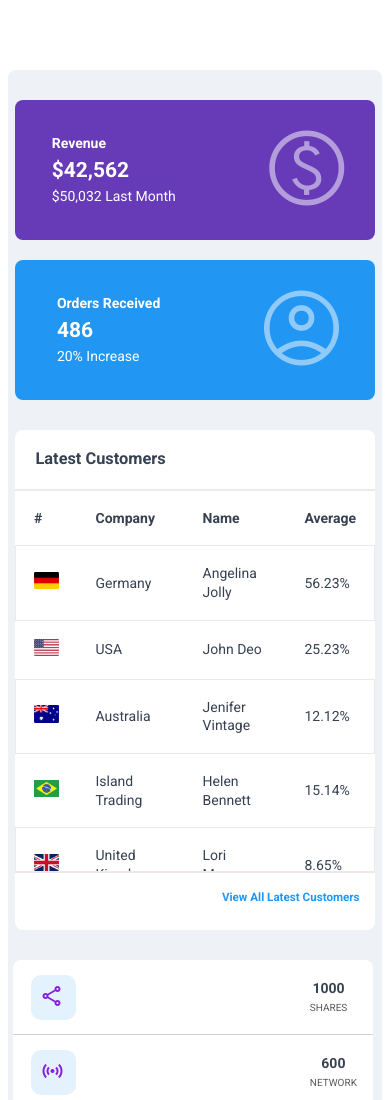
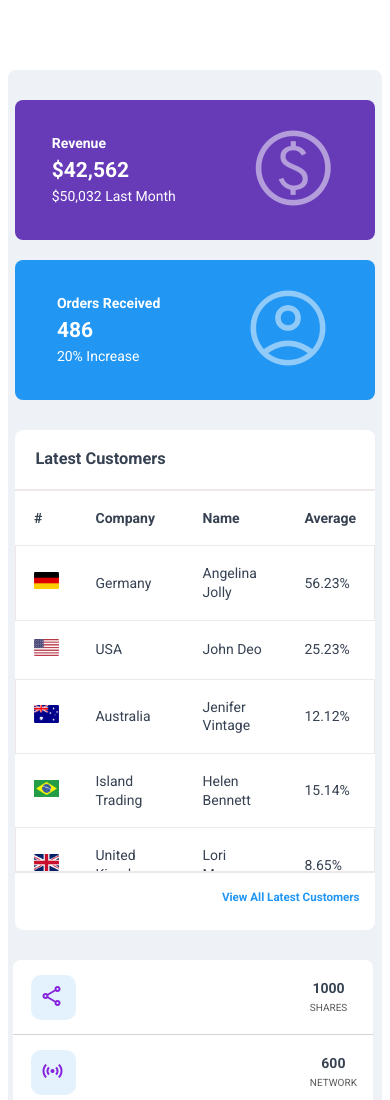
Before and after one commit to Jitendrayadav7999/ui-clone, a plain HTML site: page index.html in a window 390 px wide. Shown: the top 1100 px of the page. Drawn offline with nearby package versions, Linux system fonts and the light colour scheme.

Commit message:
left first div mange padding

```diff
--- a/screen.css
+++ b/screen.css
@@ -1,4 +1,3 @@
-
 @media screen and (max-width: 900px) {
     .sidebar {
         width: 10%;
@@ -63,6 +62,8 @@
     .left-first {
         width: 100%;
         height: 140px;
+        display: flex;
+        justify-content: space-around;
     }
 
     .left-second {
@@ -70,18 +71,12 @@
     }
 
     .left-first-second span {
-        position: relative;
-        left: 15%;
-        top: -10%;
         font-size: 90px;
         color: white;
         opacity: 0.5;
     }
 
     .left-second-second span {
-        position: relative;
-        left: 15%;
-        top: -10%;
         font-size: 90px;
         color: white;
         opacity: 0.5;
@@ -102,19 +97,22 @@
         width: 100%;
 
     }
+
     .first-first-first {
         height: 75px;
         width: 100%;
         border-bottom: 1px solid lightgrey;
         border-right: none;
     }
-    .right-first-div{
-    top: 20%;
-    left: 5%;
+
+    .right-first-div {
+        top: 20%;
+        left: 5%;
 
     }
-    .first-first-first-second{
-    position: none;
+
+    .first-first-first-second {
+        position: none;
 
     }
 
@@ -125,7 +123,7 @@
     }
 
 
-    .same-style{
+    .same-style {
         top: 25%;
         left: 70%;
     }
@@ -136,14 +134,13 @@
         flex-direction: column;
         width: 100%;
         height: 150px;
-        position: none;
     }
 
 
 
     .first-second-first-div {
-        border-bottom:1px solid lightgrey ;
-        border-right:none;
+        border-bottom: 1px solid lightgrey;
+        border-right: none;
         height: 75px;
         width: 100%;
     }
--- a/style.css
+++ b/style.css
@@ -59,7 +59,6 @@ body {
    display: flex;
    justify-content: space-around;
    align-items: center;
-   transition: box-shadow 300ms cubic-bezier(0.4, 0, 0.2, 1) 0ms;
 }
 .left-first-first{
    color: white;
@@ -78,8 +77,8 @@ body {
     background: rgb(33, 150, 243);
     border-radius: 8px;
     display: flex;
+    align-items: center;
     justify-content: space-around;
-    align-items: center;
 }
 
 .left-second-second span{
```
